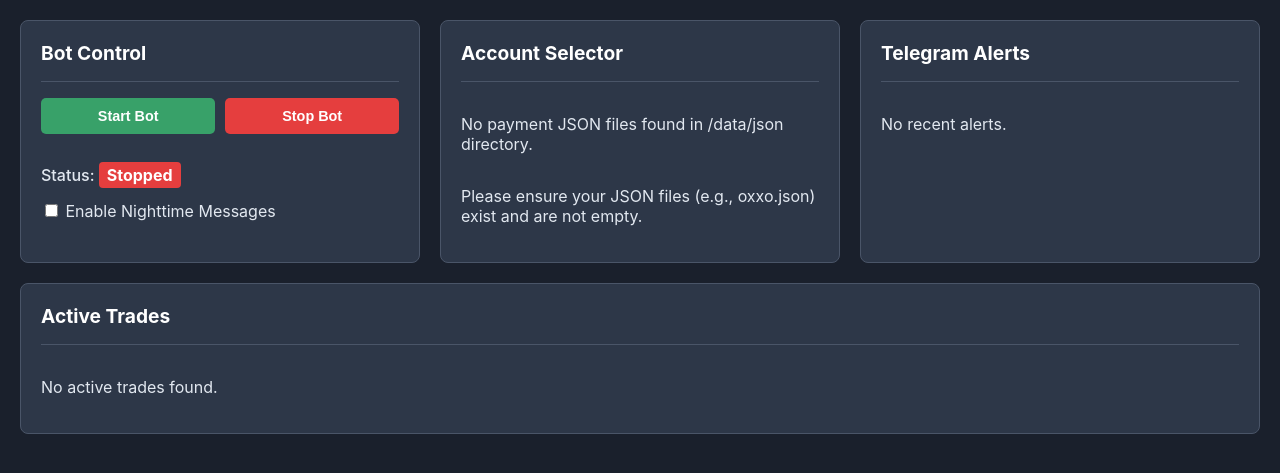
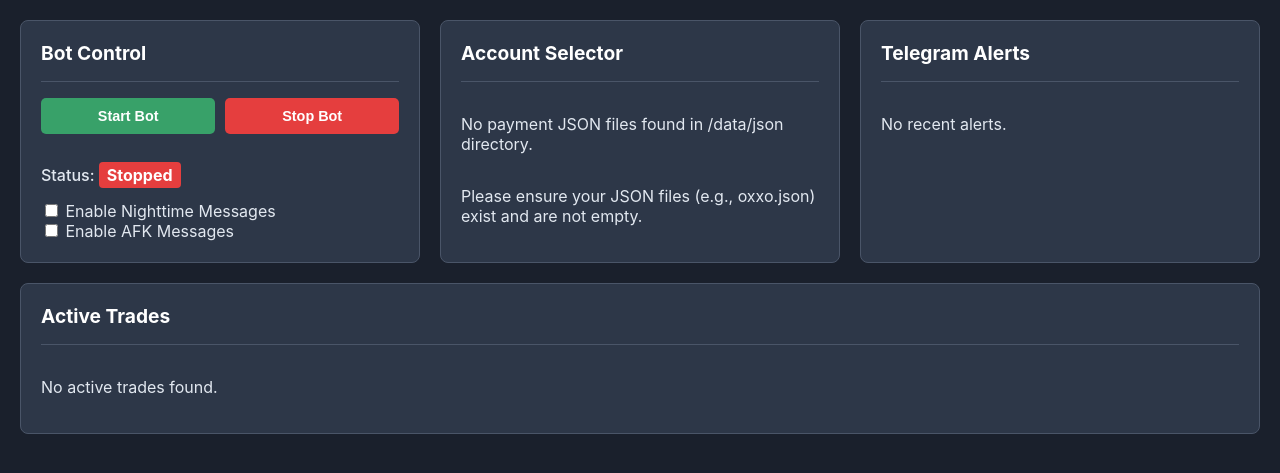
Before and after one commit to jinjernot/wg, a Flask app: page / in a window 1280 px wide. Shown: the part 72-545 px from the top of the page. Run offline with Flask 3, Linux system fonts and the light colour scheme; data that the repository does not hold is empty.

Commit message:
afk message beta

```diff
--- a/app.py
+++ b/app.py
@@ -25,13 +25,17 @@ def get_app_settings():
     if not os.path.exists(SETTINGS_FILE):
         # If the file doesn't exist, create it with default values
         with open(SETTINGS_FILE, "w") as f:
-            json.dump({"night_mode_enabled": False}, f)
-        return {"night_mode_enabled": False}
+            json.dump({"night_mode_enabled": False, "afk_mode_enabled": False}, f) # Added afk_mode_enabled default
+        return {"night_mode_enabled": False, "afk_mode_enabled": False} # Added afk_mode_enabled default
     try:
         with open(SETTINGS_FILE, "r") as f:
-            return json.load(f)
+            settings = json.load(f)
+            # Ensure new settings are always present, add with default if missing
+            settings.setdefault("afk_mode_enabled", False)
+            settings.setdefault("night_mode_enabled", False)
+            return settings
     except (json.JSONDecodeError, FileNotFoundError):
-        return {"night_mode_enabled": False} # Return default on error
+        return {"night_mode_enabled": False, "afk_mode_enabled": False} # Return default on error
 
 def update_app_settings(new_settings):
     """Writes the updated settings to the JSON file."""
@@ -83,7 +87,8 @@ def index():
     return render_template(
         "index.html",
         user_grouped_data=user_grouped_data,
-        night_mode_enabled=app_settings.get("night_mode_enabled", False)
+        night_mode_enabled=app_settings.get("night_mode_enabled", False),
+        afk_mode_enabled=app_settings.get("afk_mode_enabled", False) # Pass new AFK setting
     )
 
 @app.route("/update_selection", methods=["POST"])
@@ -154,6 +159,22 @@ def update_night_mode():
     status_text = "enabled" if is_enabled else "disabled"
     return jsonify({"success": True, "message": f"Nighttime trading {status_text}."})
 
+@app.route("/update_afk_mode", methods=["POST"]) # New route for AFK mode
+def update_afk_mode():
+    """Updates the AFK mode status."""
+    data = request.json
+    is_enabled = data.get("afk_mode_enabled")
+
+    if is_enabled is None:
+        return jsonify({"success": False, "error": "Missing parameter"}), 400
+
+    settings = get_app_settings()
+    settings["afk_mode_enabled"] = is_enabled
+    update_app_settings(settings)
+
+    status_text = "enabled" if is_enabled else "disabled"
+    return jsonify({"success": True, "message": f"AFK mode {status_text}."})
+
 # --- Routes for Trading App Control ---
 @app.route("/start_trading", methods=["POST"])
 def start_trading():
--- a/static/script.js
+++ b/static/script.js
@@ -6,6 +6,7 @@ document.addEventListener('DOMContentLoaded', () => {
     const tradesContainer = document.getElementById('active-trades-container');
     const telegramContainer = document.getElementById('telegram-alerts-container');
     const nightModeCheckbox = document.getElementById('night-mode-checkbox');
+    const afkModeCheckbox = document.getElementById('afk-mode-checkbox'); // New AFK checkbox
 
     // --- Event Listeners ---
     if (startBtn) {
@@ -26,7 +27,7 @@ document.addEventListener('DOMContentLoaded', () => {
         });
     }
 
-    // Event listener for the new checkbox
+    // Event listener for the night mode checkbox
     if (nightModeCheckbox) {
         nightModeCheckbox.addEventListener('change', async () => {
             const isEnabled = nightModeCheckbox.checked;
@@ -45,6 +46,29 @@ document.addEventListener('DOMContentLoaded', () => {
             } catch (error) {
                 console.error('Failed to update night mode:', error);
                 alert('An unexpected error occurred while updating night mode.');
+            }
+        });
+    }
+
+    // New Event listener for the AFK mode checkbox
+    if (afkModeCheckbox) {
+        afkModeCheckbox.addEventListener('change', async () => {
+            const isEnabled = afkModeCheckbox.checked;
+            try {
+                const response = await fetch('/update_afk_mode', {
+                    method: 'POST',
+                    headers: { 'Content-Type': 'application/json' },
+                    body: JSON.stringify({ 'afk_mode_enabled': isEnabled })
+                });
+                const result = await response.json();
+                if (!result.success) {
+                    alert(`Error: ${result.error}`);
+                } else {
+                    console.log(result.message); // Log success to console
+                }
+            } catch (error) {
+                console.error('Failed to update AFK mode:', error);
+                alert('An unexpected error occurred while updating AFK mode.');
             }
         });
     }
--- a/templates/index.html
+++ b/templates/index.html
@@ -23,6 +23,11 @@
             <div class="night-mode-toggle">
                 <input type="checkbox" id="night-mode-checkbox" {% if night_mode_enabled %}checked{% endif %}>
                 <label for="night-mode-checkbox">Enable Nighttime Messages</label>
+            </div>
+
+            <div class="afk-mode-toggle">
+                <input type="checkbox" id="afk-mode-checkbox" {% if afk_mode_enabled %}checked{% endif %}>
+                <label for="afk-mode-checkbox">Enable AFK Messages</label>
             </div>
 
         </div>
```
Also changed, not shown: core/messaging/welcome_message.py (+39 -6 lines).
